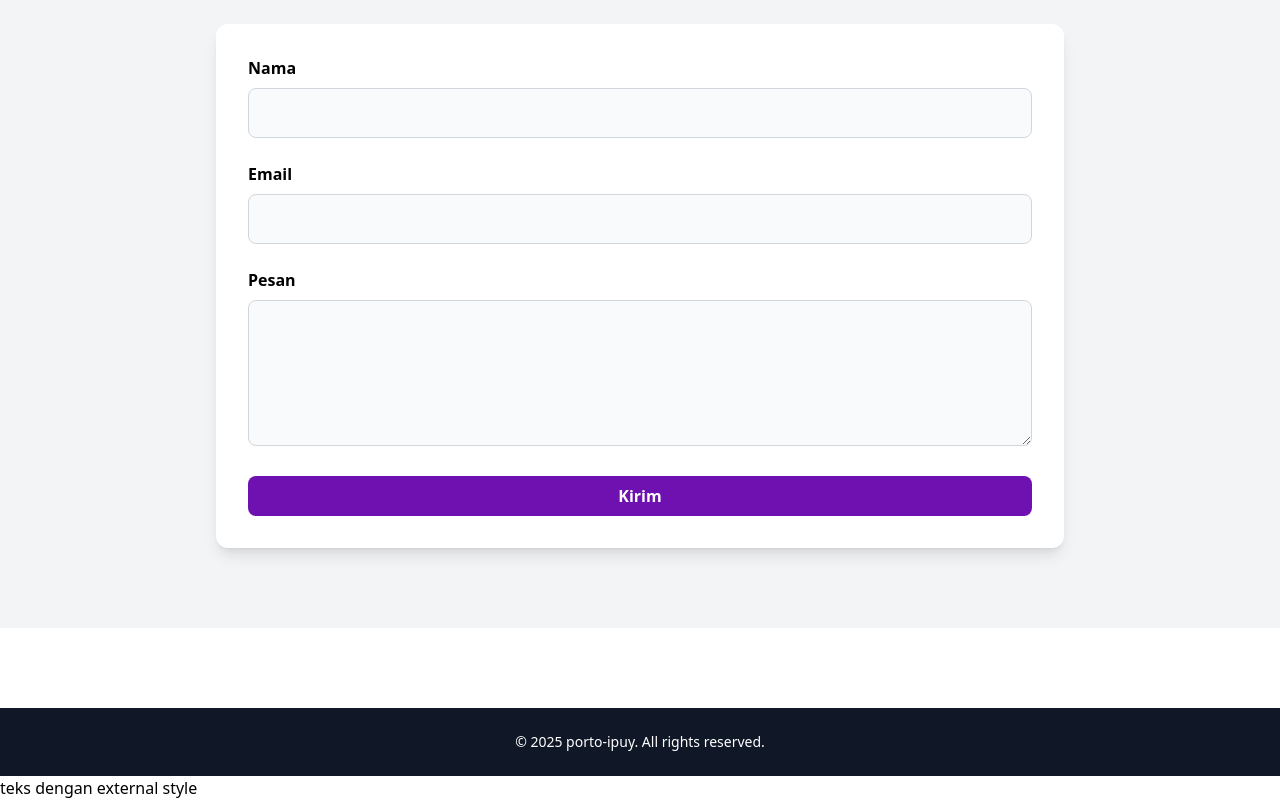
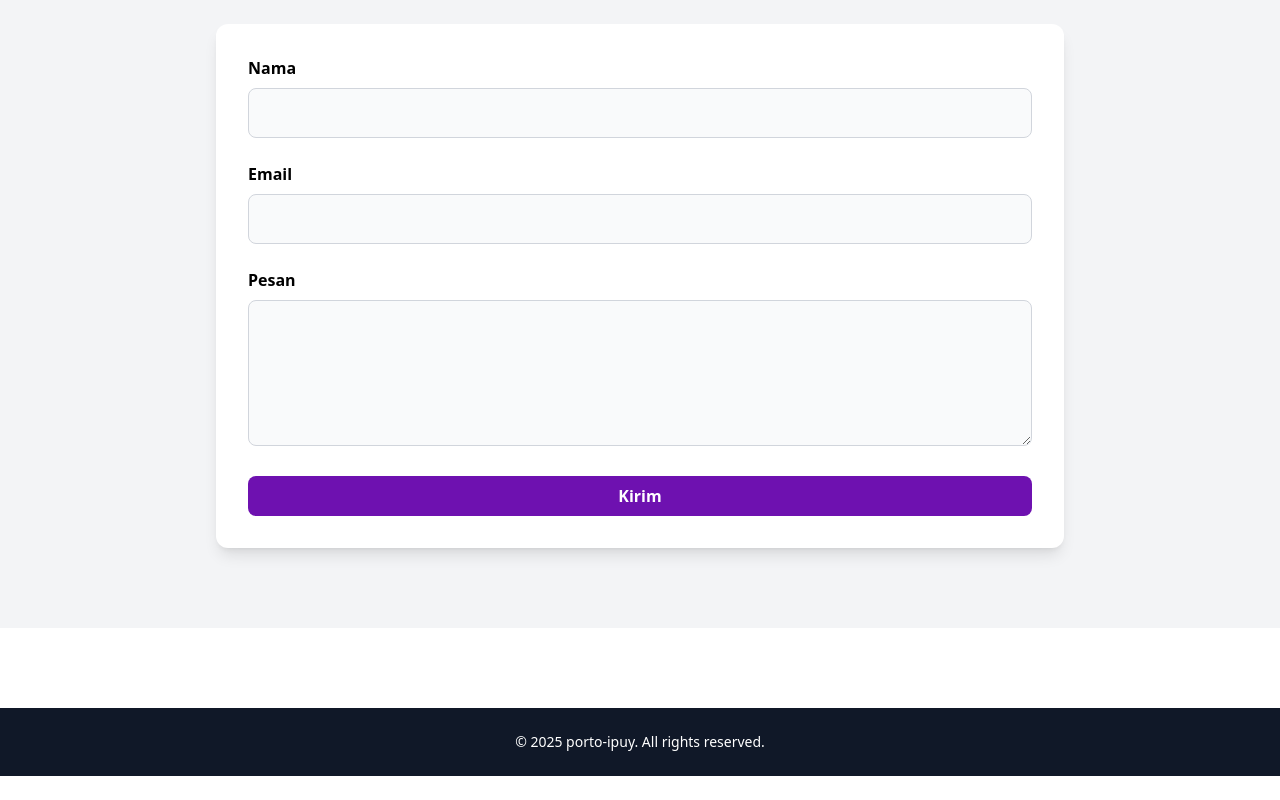
Before and after one commit to Avrijalajah/portofolio, a React (Vite) app: page / in a window 1280 px wide. Shown: the part 2545-3345 px from the top of the page. After the commit the page ends 3321 px from the top, so only its background shows below. Built offline with nearby package versions, Linux system fonts and the light colour scheme.

Commit message:
hapus file

```diff
--- a/src/App.jsx
+++ b/src/App.jsx
@@ -6,7 +6,7 @@ import Projects from "./components/Projects";
 import Skills from "./components/Skills";
 import Contact from "./components/Contact";
 import Footer from "./components/Footer";
-import Style from "./components/style/Style";
+
 import Sertifikat from "./components/sertifikat";
 
 
@@ -22,7 +22,7 @@ const App = () => {
       <Sertifikat />
       <Contact />
       <Footer />
-      <Style />
+
 
     </>
   );
--- a/src/components/style/Card.jsx
+++ /dev/null
@@ -1,7 +0,0 @@
-function Card() {
-  return (
-    <div>
-      <span className="text">Card Text</span>
-    </div>
-  );
-}
--- a/src/components/style/Style.css
+++ /dev/null
@@ -1,5 +0,0 @@
-.text {
-  color: "blue";
-  font-size: "16px";
-  background-color: "lightgray";
-};
--- a/src/components/style/Style.jsx
+++ /dev/null
@@ -1,10 +0,0 @@
-import "./style.css";
-
-function Style() {
-  return (
-    <div>
-      <p className="text">teks dengan external style</p>
-    </div>
-  );
-}
-export default Style;
```
